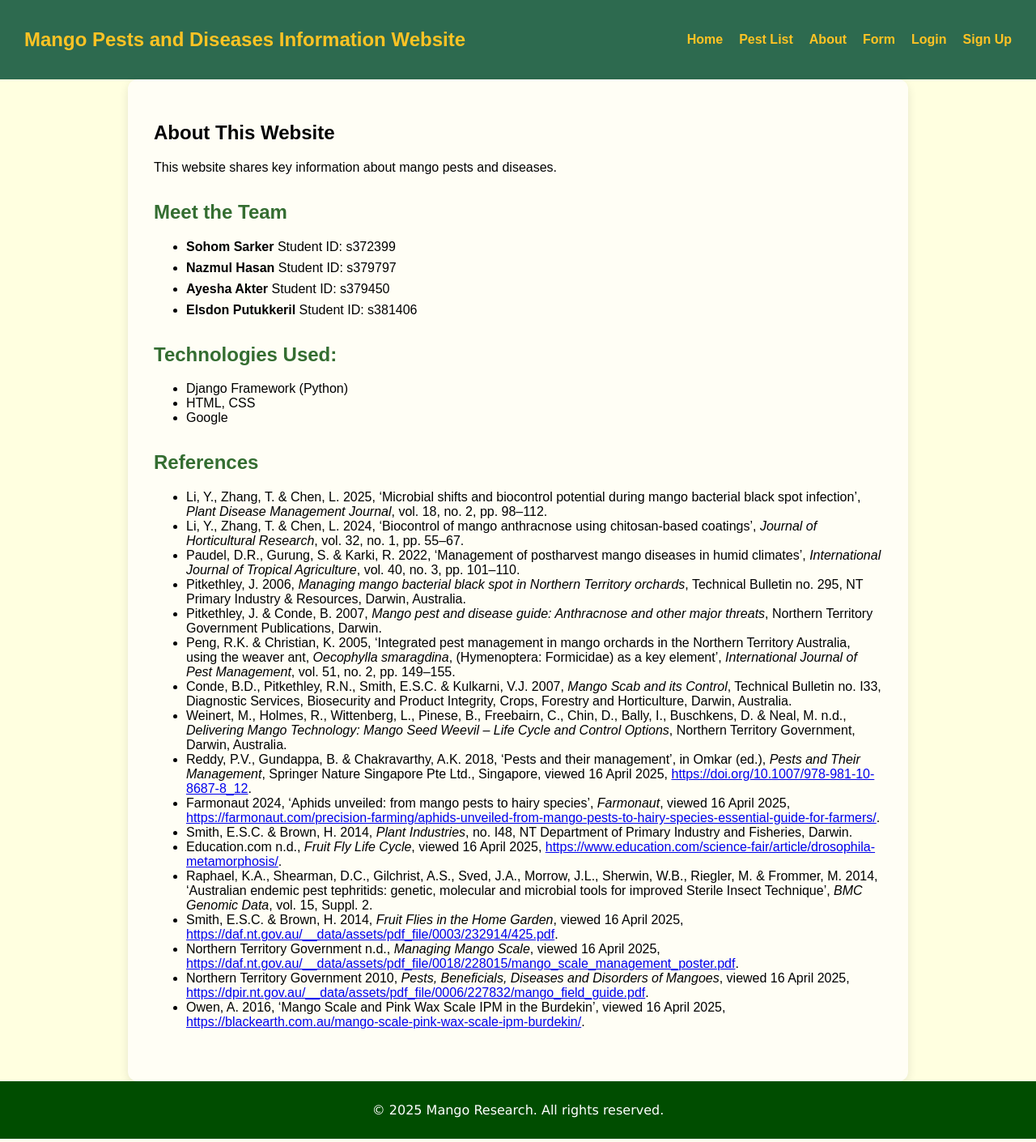
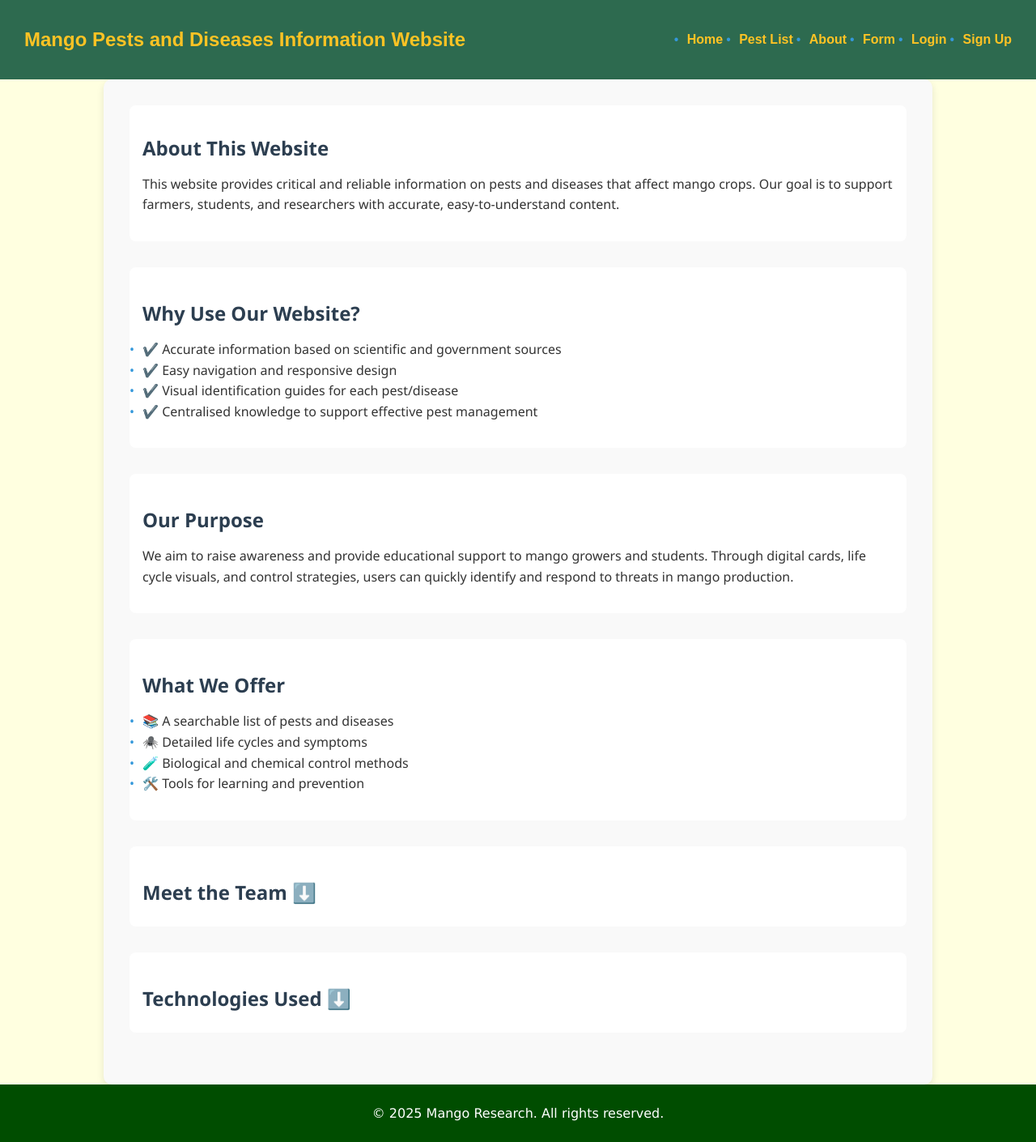
Before and after one commit to nazmulcdu/hit237_building_software, a Django app: page /about/ in a window 1280 px wide. Shown: the whole page at 81% size. Run offline with Django 5.2, Linux system fonts and the light colour scheme.

Commit message:
about page updated

```diff
--- /dev/null
+++ b/hit237_project/mango_proj/mango_pests/static/css/about.css
@@ -0,0 +1,54 @@
+.about-container {
+    max-width: 960px;
+    margin: 0 auto;
+    padding: 2rem;
+    font-family: 'Segoe UI', Tahoma, Geneva, Verdana, sans-serif;
+    background: #f9f9f9;
+    border-radius: 10px;
+    box-shadow: 0 4px 10px rgba(0, 0, 0, 0.1);
+}
+
+.about-container h1, .about-container h2 {
+    color: #2c3e50;
+    margin-bottom: 10px;
+}
+
+.about-container p, .about-container li {
+    font-size: 1rem;
+    color: #333;
+    line-height: 1.6;
+}
+
+ul {
+    list-style-type: none;
+    padding-left: 0;
+}
+
+ul li::before {
+    content: "•";
+    color: #3498db;
+    display: inline-block;
+    width: 1em;
+    margin-left: -1em;
+}
+
+section {
+    margin-bottom: 2rem;
+    padding: 1rem;
+    background: white;
+    border-radius: 8px;
+    transition: all 0.3s ease;
+}
+
+section:hover {
+    box-shadow: 0 0 8px rgba(52, 152, 219, 0.2);
+}
+
+h2 {
+    cursor: pointer;
+    user-select: none;
+}
+
+.hidden {
+    display: none;
+}
--- a/hit237_project/mango_proj/mango_pests/templates/mango_pests/about.html
+++ b/hit237_project/mango_proj/mango_pests/templates/mango_pests/about.html
@@ -2,54 +2,57 @@
 {% load static %}
 
 {% block content %}
+<link rel="stylesheet" href="{% static 'mango_pests/css/about.css' %}">
+<script defer src="{% static 'mango_pests/js/about.js' %}"></script>
+
 <div class="about-container">
     <section class="about-section">
         <h1>About This Website</h1>
-        <p>This website shares key information about mango pests and diseases.</p>
+        <p>This website provides critical and reliable information on pests and diseases that affect mango crops. Our goal is to support farmers, students, and researchers with accurate, easy-to-understand content.</p>
+    </section>
+
+    <section class="benefits-section">
+        <h2>Why Use Our Website?</h2>
+        <ul>
+            <li>✔️ Accurate information based on scientific and government sources</li>
+            <li>✔️ Easy navigation and responsive design</li>
+            <li>✔️ Visual identification guides for each pest/disease</li>
+            <li>✔️ Centralised knowledge to support effective pest management</li>
+        </ul>
+    </section>
+
+    <section class="purpose-section">
+        <h2>Our Purpose</h2>
+        <p>We aim to raise awareness and provide educational support to mango growers and students. Through digital cards, life cycle visuals, and control strategies, users can quickly identify and respond to threats in mango production.</p>
+    </section>
+
+    <section class="offer-section">
+        <h2>What We Offer</h2>
+        <ul>
+            <li>📚 A searchable list of pests and diseases</li>
+            <li>🕷️ Detailed life cycles and symptoms</li>
+            <li>🧪 Biological and chemical control methods</li>
+            <li>🛠️ Tools for learning and prevention</li>
+        </ul>
     </section>
 
     <section class="team-section">
-        <h2>Meet the Team</h2>
-        <ul class="team-list">
-            <li><strong>Sohom Sarker</strong> Student ID: s372399</li>
-            <li><strong>Nazmul Hasan</strong> Student ID: s379797</li>
-            <li><strong>Ayesha Akter</strong> Student ID: s379450</li>
-            <li><strong>Elsdon Putukkeril</strong> Student ID: s381406</li>
+        <h2 onclick="toggleSection(this)">Meet the Team ⬇️</h2>
+        <ul class="team-list hidden">
+            <li><strong>Sohom Sarker</strong> — Student ID: s372399</li>
+            <li><strong>Nazmul Hasan</strong> — Student ID: s379797</li>
+            <li><strong>Ayesha Akter</strong> — Student ID: s379450</li>
+            <li><strong>Elsdon Putukkeril</strong> — Student ID: s381406</li>
         </ul>
     </section>
 
     <section class="tech-section">
-        <h2>Technologies Used:</h2>
-        <ul>
-            <li>Django Framework (Python)</li>
-            <li>HTML, CSS</li>
-            <li> Google</li>
-
+        <h2 onclick="toggleSection(this)">Technologies Used ⬇️</h2>
+        <ul class="tech-list hidden">
+            <li>🌐 Django Framework (Python)</li>
+            <li>🎨 HTML, CSS & JavaScript</li>
+            <li>🔍 Research from government and academic sources</li>
         </ul>
-    </section>
-
-    <section class="references-section">
-        <h2>References</h2>
-        <ul>
-            <li>Li, Y., Zhang, T. & Chen, L. 2025, ‘Microbial shifts and biocontrol potential during mango bacterial black spot infection’, <i>Plant Disease Management Journal</i>, vol. 18, no. 2, pp. 98–112.</li>
-            <li>Li, Y., Zhang, T. & Chen, L. 2024, ‘Biocontrol of mango anthracnose using chitosan-based coatings’, <i>Journal of Horticultural Research</i>, vol. 32, no. 1, pp. 55–67.</li>
-            <li>Paudel, D.R., Gurung, S. & Karki, R. 2022, ‘Management of postharvest mango diseases in humid climates’, <i>International Journal of Tropical Agriculture</i>, vol. 40, no. 3, pp. 101–110.</li>
-            <li>Pitkethley, J. 2006, <i>Managing mango bacterial black spot in Northern Territory orchards</i>, Technical Bulletin no. 295, NT Primary Industry & Resources, Darwin, Australia.</li>
-            <li>Pitkethley, J. & Conde, B. 2007, <i>Mango pest and disease guide: Anthracnose and other major threats</i>, Northern Territory Government Publications, Darwin.</li>
-            <li>Peng, R.K. & Christian, K. 2005, ‘Integrated pest management in mango orchards in the Northern Territory Australia, using the weaver ant, <i>Oecophylla smaragdina</i>, (Hymenoptera: Formicidae) as a key element’, <i>International Journal of Pest Management</i>, vol. 51, no. 2, pp. 149–155.</li>
-            <li>Conde, B.D., Pitkethley, R.N., Smith, E.S.C. & Kulkarni, V.J. 2007, <i>Mango Scab and its Control</i>, Technical Bulletin no. I33, Diagnostic Services, Biosecurity and Product Integrity, Crops, Forestry and Horticulture, Darwin, Australia.</li>
-            <li>Weinert, M., Holmes, R., Wittenberg, L., Pinese, B., Freebairn, C., Chin, D., Bally, I., Buschkens, D. & Neal, M. n.d., <i>Delivering Mango Technology: Mango Seed Weevil – Life Cycle and Control Options</i>, Northern Territory Government, Darwin, Australia.</li>
-            <li>Reddy, P.V., Gundappa, B. & Chakravarthy, A.K. 2018, ‘Pests and their management’, in Omkar (ed.), <i>Pests and Their Management</i>, Springer Nature Singapore Pte Ltd., Singapore, viewed 16 April 2025, <a href="https://doi.org/10.1007/978-981-10-8687-8_12" target="_blank">https://doi.org/10.1007/978-981-10-8687-8_12</a>.</li>
-            <li>Farmonaut 2024, ‘Aphids unveiled: from mango pests to hairy species’, <i>Farmonaut</i>, viewed 16 April 2025, <a href="https://farmonaut.com/precision-farming/aphids-unveiled-from-mango-pests-to-hairy-species-essential-guide-for-farmers/" target="_blank">https://farmonaut.com/precision-farming/aphids-unveiled-from-mango-pests-to-hairy-species-essential-guide-for-farmers/</a>.</li>
-            <li>Smith, E.S.C. & Brown, H. 2014, <i>Plant Industries</i>, no. I48, NT Department of Primary Industry and Fisheries, Darwin.</li>
-            <li>Education.com n.d., <i>Fruit Fly Life Cycle</i>, viewed 16 April 2025, <a href="https://www.education.com/science-fair/article/drosophila-metamorphosis/" target="_blank">https://www.education.com/science-fair/article/drosophila-metamorphosis/</a>.</li>
-            <li>Raphael, K.A., Shearman, D.C., Gilchrist, A.S., Sved, J.A., Morrow, J.L., Sherwin, W.B., Riegler, M. & Frommer, M. 2014, ‘Australian endemic pest tephritids: genetic, molecular and microbial tools for improved Sterile Insect Technique’, <i>BMC Genomic Data</i>, vol. 15, Suppl. 2.</li>
-            <li>Smith, E.S.C. & Brown, H. 2014, <i>Fruit Flies in the Home Garden</i>, viewed 16 April 2025, <a href="https://daf.nt.gov.au/__data/assets/pdf_file/0003/232914/425.pdf" target="_blank">https://daf.nt.gov.au/__data/assets/pdf_file/0003/232914/425.pdf</a>.</li>
-            <li>Northern Territory Government n.d., <i>Managing Mango Scale</i>, viewed 16 April 2025, <a href="https://daf.nt.gov.au/__data/assets/pdf_file/0018/228015/mango_scale_management_poster.pdf" target="_blank">https://daf.nt.gov.au/__data/assets/pdf_file/0018/228015/mango_scale_management_poster.pdf</a>.</li>
-            <li>Northern Territory Government 2010, <i>Pests, Beneficials, Diseases and Disorders of Mangoes</i>, viewed 16 April 2025, <a href="https://dpir.nt.gov.au/__data/assets/pdf_file/0006/227832/mango_field_guide.pdf" target="_blank">https://dpir.nt.gov.au/__data/assets/pdf_file/0006/227832/mango_field_guide.pdf</a>.</li>
-            <li>Owen, A. 2016, ‘Mango Scale and Pink Wax Scale IPM in the Burdekin’, viewed 16 April 2025, <a href="https://blackearth.com.au/mango-scale-pink-wax-scale-ipm-burdekin/" target="_blank">https://blackearth.com.au/mango-scale-pink-wax-scale-ipm-burdekin/</a>.</li>
-        </ul>
-
     </section>
 </div>
 {% endblock %}
```
Also changed, not shown: hit237_project/mango_proj/mango_pests/static/about.js (added, +14 -0 lines).
